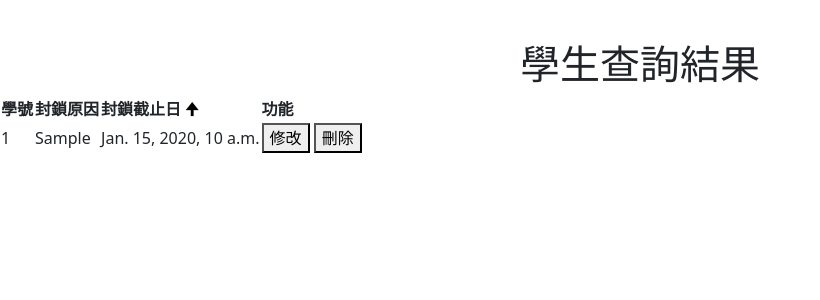
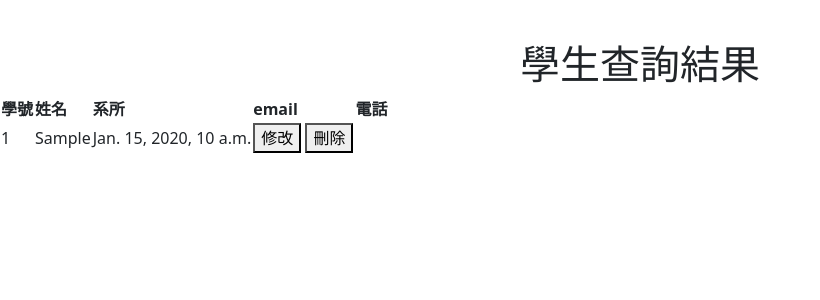
Before and after one commit to Public-space-borrow/public-space-borrow, a Django app: template space_borrow/administrator/templates/show_StudentInfo.html in a window 1280 px wide. Shown: the part 56-356 px from the top of the page, without its empty margins (0-820 px from the left). Run offline with Django 5.2, Linux system fonts and the light colour scheme; the template is opened without the code that fills it: most values are stand-ins (such as "Sample title", 1, 10 or a date in 2020); some libraries are stand-ins or nearby versions.

Commit message:
mod table for show student

```diff
--- a/space_borrow/administrator/templates/show_StudentInfo.html
+++ b/space_borrow/administrator/templates/show_StudentInfo.html
@@ -22,7 +22,6 @@
 </head>
 <body>
     {% include "navbar.html"%}
-
     <!-- search the black list -->
     <div id="search_time">
 
@@ -34,13 +33,12 @@
             <table>
                 <thead>
                     <th>學號</th>
-                    <th>封鎖原因</th>
-                    <th>封鎖截止日 <span style="color: black;">&#129033;</span><span style="color: black; display: none;">&#129035;</span></th>
-                    <!-- <div class="ui-icon ui-icon-arrowthick-1-n"></div><div class="ui-icon ui-icon-arrowthick-1-s" style="display: none;"></div> &#129033;</span><span style="color: black;">&#129153;</span>-->
-                    <th>功能</th>
+                    <th>姓名</th>
+                    <th>系所</th>
+                    <th>email</th>
+                    <th>電話</th>
                 </thead>
                 <tbody>
-                    {% for i in ids %}
                     <tr class="action">
                         <td class="editable">
                             <span>{{ i.stu_id }}</span>
@@ -66,7 +64,6 @@
                             <button type="button" class="cancel" style="display: none;">取消</button>
                         </td>
                     </tr>
-                    {% endfor %}
                 </tbody>
             </table>
         </div>
```
Lines whose indentation alone changed are shown as unchanged.
